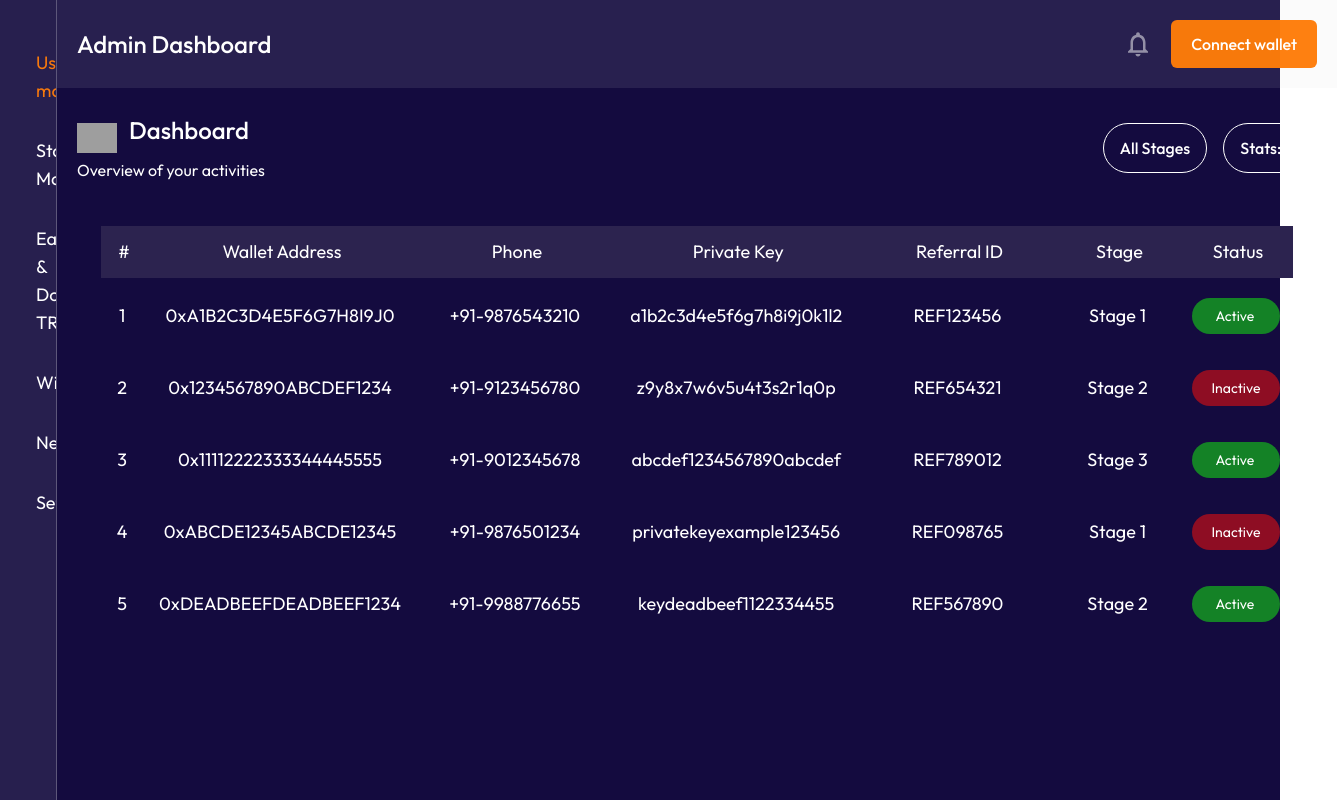
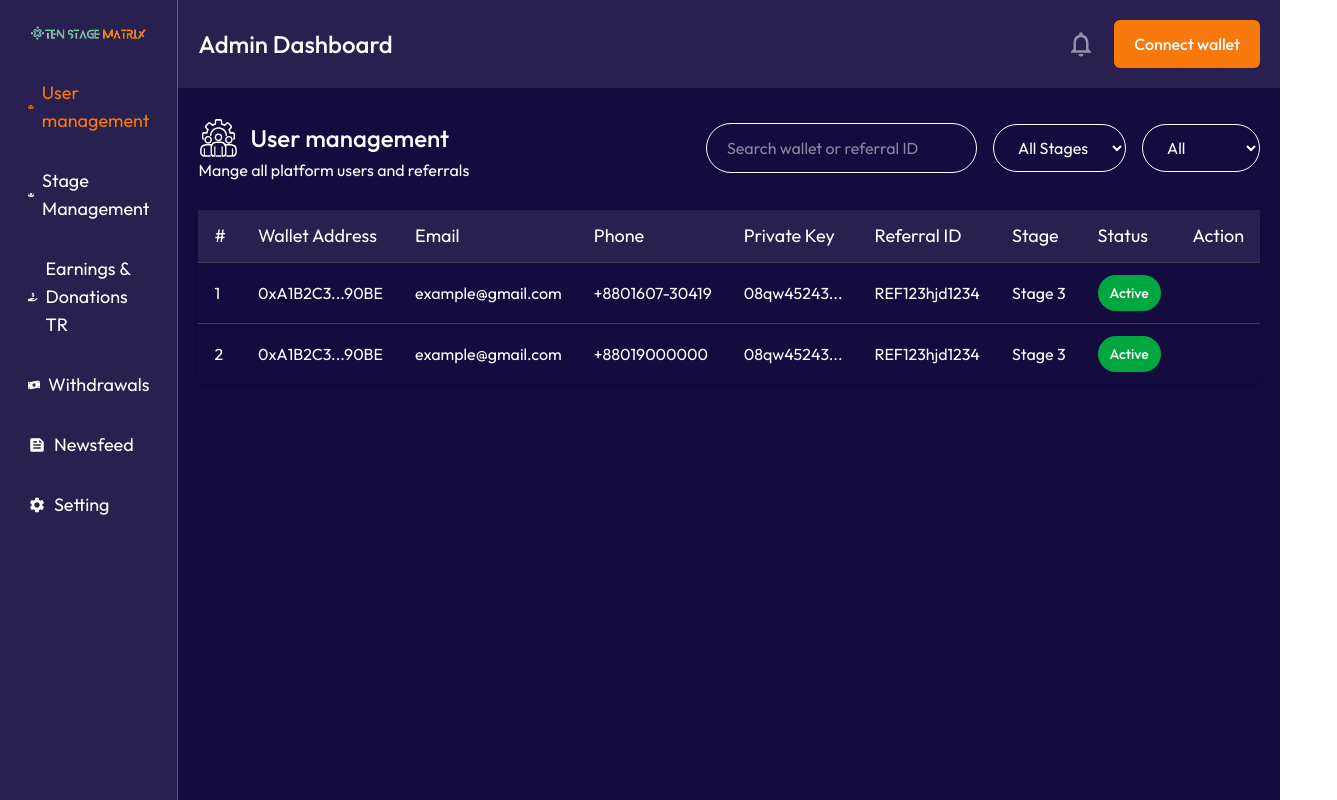
Before and after one commit to team-pr01/Ten-Stage-Matrix-Admin, a React (Vite) app: page /dashboard in a window 1280 px wide. Shown: the whole page, 1337 px wide, since content can reach past the window. Built offline with nearby package versions, Linux system fonts and the light colour scheme; grey boxes are pictures that could not be loaded.

Commit message:
Completed user management page

```diff
--- a/src/assets/index.tsx
+++ b/src/assets/index.tsx
@@ -1,10 +1,12 @@
 import logo from "./images/logo.png";
-import Withdrawals from "./icons/withdrawals.svg"
+import withdrawals from "./icons/withdrawals.svg"
+import userManagement from "./icons/user-management.svg"
 
 export const IMAGES = {
   logo
 };
 
 export const ICONS = {
-Withdrawals
+withdrawals,
+userManagement,
 }
--- a/src/components/Reusable/Heading.tsx
+++ b/src/components/Reusable/Heading.tsx
@@ -1,5 +1,4 @@
 import React from "react";
-import Button from "./Button";
 
 interface HeadingProps {
   iconSrc?: string;
@@ -13,13 +12,12 @@ const Heading: React.FC<HeadingProps> = ({
   iconSrc,
   title,
   subtitle,
-  className = "",
-  Showbtn = false,
+  className = ""
 }) => {
   return (
     <div className={`flex justify-between items-center w-full ${className}`}>
       <div className="flex flex-col justify-between gap-1">
-        <div className="flex items-start gap-3">
+        <div className="flex items-center gap-3">
           {iconSrc && (
             <img
               src={iconSrc}
@@ -27,11 +25,9 @@ const Heading: React.FC<HeadingProps> = ({
               className="w-10 h-10 object-contain"
             />
           )}
-          <div>
-            <p className="font-Outfit text-2xl leading-[1] text-white font-medium">
+            <h1 className="font-Outfit text-2xl leading-[1] text-white font-medium">
               {title}
-            </p>
-          </div>
+            </h1>
         </div>
         {subtitle && (
           <p className="font-Outfit text-base leading-[1] text-white font-normal">
@@ -39,24 +35,6 @@ const Heading: React.FC<HeadingProps> = ({
           </p>
         )}
       </div>
-
-      {Showbtn && (
-        <div className="flex flex-row justify-between gap-4">
-          <Button
-            label="All Stages"
-            type="button"
-            onClick={() => console.log("All Stages clicked")}
-            iconPosition="right"
-          />
-          <Button
-            label="Stats:All"
-            type="button"
-            onClick={() => console.log("Stats:All clicked")}
-            iconPosition="right"
-            className="bg-green-600 hover:bg-green-700"
-          />
-        </div>
-      )}
     </div>
   );
 };
--- a/src/components/Reusable/Table.tsx
+++ b/src/components/Reusable/Table.tsx
@@ -1,237 +1,76 @@
-import React from "react";
-import { FaCheckCircle, FaTimesCircle } from "react-icons/fa";
+type TableRow = { [key: string]: string | number };
 
-interface Column {
-  header: string | JSX.Element;
-  accessor: string;
-  width?: string;
-  navigate?: boolean;
-  type?: string;
-  cellClassName?: string | ((row: any) => string);
-  cellRenderer?: (row: any) => JSX.Element;
-  icon1?: string;
-  icon2?: string;
+interface TableProps {
+  headers: string[];
+  data: TableRow[];
+  onActionClick?: (row: TableRow) => void;
 }
 
-interface TableProps {
-  data: Array<Record<string, any>>;
-  columns: Column[];
-  tableName?: string;
-  showViewAll?: boolean;
-  showDropDown?: boolean;
-  enablePagination?: boolean;
-  rowsPerPage?: number;
-  tableHeight?: string;
-  tableWidth?: string;
-  icons?: {
-    i1?: string;
-    i2?: string;
-    i3?: string;
-  };
-  bg_i1?: string;
-  bg_i2?: string;
-  bg_i3?: string;
-  onActionClick?: any;
-  handleReject?: (id?: string) => void;
-handleApprove?: (id: string) => void;
-  LogToggleModel?: (id: string, state?: string) => void;
-  handleViewAction?: () => void;
-}
-
-const Table: React.FC<TableProps> = ({
-  data,
-  columns,
-  tableWidth = "full",
-  icons,
-  tableHeight = "400px",
-
-  // handleViewAction,
-}) => {
-  // const handleView=(()=>{
-  //  if(handleViewAction){
-  //   handleViewAction()
-  //  }
-  // })
-
+export const Table: React.FC<TableProps> = ({ headers, data, onActionClick }) => {
   return (
-    <div
-      className={` w-full overflow-x-scroll custom-scrollbar my-5 scrollbar-hide`}
-    >
-      <div className="w-full rounded-[24px] overflow-hidden  p-6 mr-6 shadow-tableShadow">
-        <div
-          className={` overflow-x-auto  `}
-          style={{ maxHeight: tableHeight, minWidth: tableWidth }}
-        >
-          <table className="min-w-full  text-left border-separate border-spacing-y-1">
-            <thead className="sticky top-0 bg-primary-40 min-h-10">
-              <tr>
-                {columns.map((col, index) => (
-                  <th
-                    key={index}
-                    className="px-3 py-3 font-normal text-lg font-Outfit text-white whitespace-nowrap text-center"
-                    style={{ minWidth: col.width }}
-                  >
-                    <div className="absolute inset-0 bg-neutral-30 opacity-10 pointer-events-none z-0" />
-                    <div className="flex justify-center items-center relative z-10">
-                      {col.header}
-                    </div>
-                  </th>
+    <div className="text-white rounded-lg shadow-md font-Outfit">
+      <div className="overflow-x-auto">
+        <table className="w-full text-left">
+          <thead>
+            <tr className="bg-neutral-30 text-sm">
+              {headers.map((header, idx) => (
+                <th key={idx} className="px-4 py-3 whitespace-nowrap text-lg text-white font-normal">{header}</th>
               ))}
             </tr>
           </thead>
+          <tbody>
+            {data.map((row, idx) => (
+              <tr
+                key={idx}
+                className="border-t border-gray-700 hover:bg-[#1F1F3D] transition"
+              >
+                {headers.map((header, hIdx) => {
+                  const key = Object.keys(row)[hIdx];
+                  const content = row[key];
 
-            <tbody className="bg-transparent ">
-              {data?.length > 0 ? (
-                data?.map((row, rowIndex) => {
+                  if (key === 'status') {
                     return (
-                    <tr
-                      key={rowIndex}
-                      className="border-secondary-60 bg-transparent transition-all min-h-10 text-center align-middle "
+                      <td key={hIdx} className="px-4 py-3">
+                        <div
+                          className={`px-3 py-2 text-sm rounded-full font-medium text-center ${
+                            content === 'Active'
+                              ? 'bg-green-600 text-white'
+                              : 'bg-red-600 text-white'
+                          }`}
                         >
-                      {columns?.map((col, colIndex) => {
-                        return (
-                          <td
-                            key={colIndex}
-                            className={`pr-4 pl-3 py-4 text-lg text-white text-center ${
-                              typeof col.cellClassName === "function"
-                                ? col.cellClassName(row)
-                                : col.cellClassName || ""
-                            } `}
-                            style={{ width: col.width }}
-                          >
-                            {col.cellRenderer ? (
-                              col.cellRenderer(row) // Use custom cellRenderer if defined
-                            ) : col.accessor === "status" ? (
-                              <span
-                                className={`${
-                                  ["ACTIVE"].includes(
-                                    row?.status?.toUpperCase()
-                                  )
-                                    ? "bg-secondary-20 px-6"
-                                    : "bg-secondary-30 px-5"
-                                } p-2 rounded-full text-white text-sm flex flex-row`}
-                              >
-                                {row?.status}
-                              </span>
-                            ) : col.accessor === "actionStatus" ? (
-                              <div className="flex flex-row gap-2 justify-center" >
-                                {(row?.actionStatus?.toUpperCase() || "")
-                                  .split(",")
-                                  .map((status, index) => {
-                                    const trimmedStatus = status.trim();
-
-                                    if (trimmedStatus === "APPROVE") {
-                                      return (
-                                        <span
-                                       onClick={() => handleApprove?.(row?.id)}
-                                          key={index}
-                                          className="bg-secondary-20   hover:bg-secondary-20/80 px-4 py-2 rounded-full text-white text-sm flex items-center gap-1"
-                                        >
-                                          <FaCheckCircle />
-                                          {trimmedStatus}
-                                        </span>
+                          {content}
+                        </div>
+                      </td>
                     );
                   }
 
-                                    if (trimmedStatus === "REJECT") {
+                  if (key === 'action') {
                     return (
-                                        <span
-                                         onClick={() => handleReject?.(row?.id)}
-                                          key={index}
-                                          className="bg-secondary-30 hover:bg-secondary-30/80 px-4 py-2 rounded-full text-white text-sm flex items-center gap-1  "
+                      <td key={hIdx} className="px-4 py-3">
+                        <button
+                          onClick={() => onActionClick?.(row)}
+                          className="text-blue-400 hover:underline"
                         >
-                                          <FaTimesCircle />
-                                          {trimmedStatus}
-                                        </span>
+                          View
+                        </button>
+                      </td>
                     );
                   }
 
                   return (
-                                      <span
-                                        key={index}
-                                        className="bg-secondary-30 px-4 py-2 rounded-full text-white text-sm"
-                                      >
-                                        {trimmedStatus}
-                                      </span>
-                                    );
-                                  })}
-                              </div>
-                            ) : (
-                              row[col.accessor]
-                            )}
+                    <td key={hIdx} className="px-4 py-3 whitespace-nowrap">
+                      {content}
                     </td>
                   );
                 })}
-
-                      <td></td>
               </tr>
-                  );
-                })
-              ) : (
-                <tr>
-                  <td
-                    colSpan={columns.length + 1}
-                    className="text-center text-lg text-gray-500"
-                  >
-                    No data found
-                  </td>
-                </tr>
-              )}
+            ))}
           </tbody>
         </table>
+        {data.length === 0 && (
+          <p className="text-center text-gray-400 py-4">No data found.</p>
+        )}
       </div>
-      </div>
-      {/* Pagination Controls */}
-      {/* {enablePagination && (
-        <div
-          className={`flex justify-center ${
-            currentPage < totalPages ? "" : ""
-          } md:justify-end items-center mt-4`}
-        >
-          <button
-            onClick={handlePrevPage}
-            disabled={currentPage === 1}
-            className="text-black mx-3 my-2 disabled:opacity-50 flex items-center"
-          >
-            <img src={ICONS.leftArrowBlack} alt="" className="ml-2 w-5 h-5" />
-            Previous
-          </button>
-
-          {currentPage > 2 && <span className="mx-2">...</span>}
-
-          {[currentPage - 1, currentPage, currentPage + 1].map(
-            (page, index) => {
-              if (page < 1 || page > totalPages) return null;
-              return (
-                <button
-                  key={index}
-                  onClick={() => setCurrentPage(page)}
-                  className={`text-black w-10 h-10 ${
-                    page === currentPage
-                      ? "border-2 rounded-lg border-secondary-80"
-                      : ""
-                  }`}
-                >
-                  {page}
-                </button>
-              );
-            }
-          )}
-
-          {currentPage < totalPages - 1 && <span className="mx-2">...</span>}
-
-          <button
-            onClick={handleNextPage}
-            disabled={currentPage === totalPages}
-            className="text-black mx-3 my-2 disabled:opacity-50 flex items-center"
-          >
-            Next{" "}
-            <img src={ICONS.rightArrowBlack} alt="" className="ml-2 w-5 h-5" />
-          </button>
-        </div>
-      )} */}
     </div>
   );
 };
-
-export default Table;
--- a/src/pages/Dashboard/DashboardHome/DashboardHome.tsx
+++ b/src/pages/Dashboard/DashboardHome/DashboardHome.tsx
@@ -1,174 +1,105 @@
+import { useState } from "react";
+import { ICONS } from "../../../assets";
 import Heading from "../../../components/Reusable/Heading";
-import Table from "../../../components/Reusable/Table";
+import { Table } from "../../../components/Reusable/Table";
 
 const DashboardHome = () => {
-  const columns = [
+  const data = [
     {
-      header: "#",
-      accessor: "srNo",
-      width: "40px",
+      id: 1,
+      wallet: "0xA1B2C3...90BE",
+      email: "example@gmail.com",
+      phone: "+8801607-30419",
+      privateKey: "08qw45243...",
+      referral: "REF123hjd1234",
+      stage: "Stage 3",
+      status: "Active",
     },
     {
-      header: "Wallet Address",
-      accessor: "walletAddress",
-      width: "200px",
-    },
-    {
-      header: "Phone",
-      accessor: "phNo",
-      width: "200px",
-    },
-    {
-      header: "Private Key",
-      accessor: "privateKey",
-      width: "200px",
-    },
-    {
-      header: "Referral ID",
-      accessor: "referralId",
-      width: "200px",
-    },
-    {
-      header: "Stage",
-      accessor: "stage",
-      width: "120px",
-    },
-
-    {
-      header: "Status",
-      accessor: "status",
-      width: "80px",
-    },
-    {
-      header: "Action",
-      accessor: "view",
-      width: "120px",
+      id: 2,
+      wallet: "0xA1B2C3...90BE",
+      email: "example@gmail.com",
+      phone: "+88019000000",
+      privateKey: "08qw45243...",
+      referral: "REF123hjd1234",
+      stage: "Stage 3",
+      status: "Active",
     },
   ];
+  const [searchTerm, setSearchTerm] = useState("");
+  const [selectedStage, setSelectedStage] = useState("All Stages");
+  const [selectedStatus, setSelectedStatus] = useState("All");
 
-  const data = [
-    {
-      srNo: 1,
-      walletAddress: "0xA1B2C3D4E5F6G7H8I9J0",
-      phNo: "+91-9876543210",
-      privateKey: "a1b2c3d4e5f6g7h8i9j0k1l2",
-      referralId: "REF123456",
-      stage: "Stage 1",
-      status: "Active",
-      view: "View",
-    },
-    {
-      srNo: 2,
-      walletAddress: "0x1234567890ABCDEF1234",
-      phNo: "+91-9123456780",
-      privateKey: "z9y8x7w6v5u4t3s2r1q0p",
-      referralId: "REF654321",
-      stage: "Stage 2",
-      status: "Inactive",
-      view: "View",
-    },
-    {
-      srNo: 3,
-      walletAddress: "0x11112222333344445555",
-      phNo: "+91-9012345678",
-      privateKey: "abcdef1234567890abcdef",
-      referralId: "REF789012",
-      stage: "Stage 3",
-      status: "Active",
-      view: "View",
-    },
-    {
-      srNo: 4,
-      walletAddress: "0xABCDE12345ABCDE12345",
-      phNo: "+91-9876501234",
-      privateKey: "privatekeyexample123456",
-      referralId: "REF098765",
-      stage: "Stage 1",
-      status: "Inactive",
-      view: "View",
-    },
-    {
-      srNo: 5,
-      walletAddress: "0xDEADBEEFDEADBEEF1234",
-      phNo: "+91-9988776655",
-      privateKey: "keydeadbeef1122334455",
-      referralId: "REF567890",
-      stage: "Stage 2",
-      status: "Active",
-      view: "View",
-    },
-    {
-      srNo: 6,
-      walletAddress: "0xCAFEBABECAFEBABE5678",
-      phNo: "+91-9001122334",
-      privateKey: "cafebabe1234567890aaaa",
-      referralId: "REF445566",
-      stage: "Stage 3",
-      status: "Active",
-      view: "View",
-    },
-    {
-      srNo: 7,
-      walletAddress: "0xFEEDFACEFEEDFACE6789",
-      phNo: "+91-9112233445",
-      privateKey: "feedfaceabcdef12345678",
-      referralId: "REF334455",
-      stage: "Stage 1",
-      status: "Inactive",
-      view: "View",
-    },
-    {
-      srNo: 8,
-      walletAddress: "0x12344321567887654321",
-      phNo: "+91-9556677889",
-      privateKey: "12344321abcdabcd9876",
-      referralId: "REF223344",
-      stage: "Stage 2",
-      status: "Active",
-      view: "View",
-    },
-    {
-      srNo: 9,
-      walletAddress: "0xABCDEF09876543211234",
-      phNo: "+91-9223377889",
-      privateKey: "keyabcdef0987654321key",
-      referralId: "REF112233",
-      stage: "Stage 3",
-      status: "Inactive",
-      view: "View",
-    },
-    {
-      srNo: 10,
-      walletAddress: "0xFACE1234BEEF5678DEAD",
-      phNo: "+91-9887766554",
-      privateKey: "facedeadbeef123456789",
-      referralId: "REF001122",
-      stage: "Stage 1",
-      status: "Active",
-      view: "View",
-    },
-  ];
+  const filteredData = data.filter((row) => {
+    const stageMatch =
+      selectedStage === "All Stages" || row.stage === selectedStage;
+    const statusMatch =
+      selectedStatus === "All" || row.status === selectedStatus;
+    const searchMatch = Object.values(row).some((val) =>
+      String(val).toLowerCase().includes(searchTerm.toLowerCase())
+    );
+    return stageMatch && statusMatch && searchMatch;
+  });
+
+  const uniqueStages = Array.from(new Set(data.map((row) => row.stage)));
 
   return (
     <div className="font-Outfit">
-      <Heading
-        iconSrc="/assets/dashboard.svg"
-        title="Dashboard"
-        subtitle="Overview of your activities"
+      <div className="flex items-center justify-between">
+        <Heading
+        iconSrc={ICONS.userManagement}
+        title="User management "
+        subtitle="Mange all platform users and referrals"
         Showbtn={true}
-        // rightContent={<button className="text-white bg-blue-500 px-4 py-2 rounded">Action</button>}
       />
 
-      <div className="">
+      <div className="flex justify-end items-center gap-4">
+        <input
+          type="text"
+          placeholder="Search wallet or referral ID"
+          value={searchTerm}
+          onChange={(e) => setSearchTerm(e.target.value)}
+          className="text-white border border-white rounded-full px-5 py-3 focus:outline-none"
+        />
+
+        <select
+          value={selectedStage}
+          onChange={(e) => setSelectedStage(e.target.value)}
+          className="bg-primary-40 text-white border border-white rounded-full px-5 py-3"
+        >
+          <option>All Stages</option>
+          {uniqueStages.map((stage) => (
+            <option key={stage} className="">{stage}</option>
+          ))}
+        </select>
+
+        <select
+          value={selectedStatus}
+          onChange={(e) => setSelectedStatus(e.target.value)}
+          className="bg-primary-40 text-white border border-white rounded-full px-5 py-3"
+        >
+          <option>All</option>
+          <option>Active</option>
+          <option>Inactive</option>
+        </select>
+      </div>
+      </div>
+
+      <div className="mt-8">
         <Table
-          data={data}
-          columns={columns}
-          tableName="User List"
-          showViewAll
-          enablePagination={false}
-          handleDelete={(id) => console.log("Delete", id)}
-          editToggleModel={(id) => console.log("Edit", id)}
-          LogToggleModel={(id, state) => console.log("Log", id, state)}
+          headers={[
+            "#",
+            "Wallet Address",
+            "Email",
+            "Phone",
+            "Private Key",
+            "Referral ID",
+            "Stage",
+            "Status",
+            "Action",
+          ]}
+          data={filteredData}
+          onActionClick={(row) => console.log(row)}
         />
       </div>
     </div>
```
Also changed, not shown: src/pages/Dashboard/Withdrawals/Withdrawals.tsx (+7 -9 lines), src/assets/icons/user-management.svg (added). Lines whose indentation alone changed are shown as unchanged.
